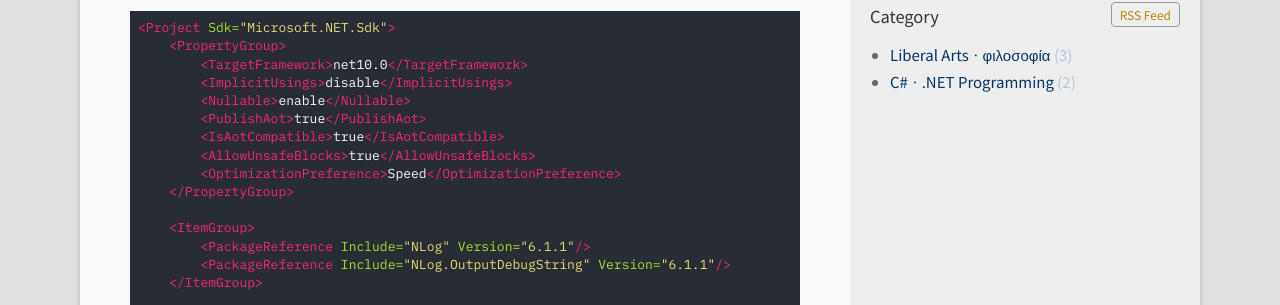
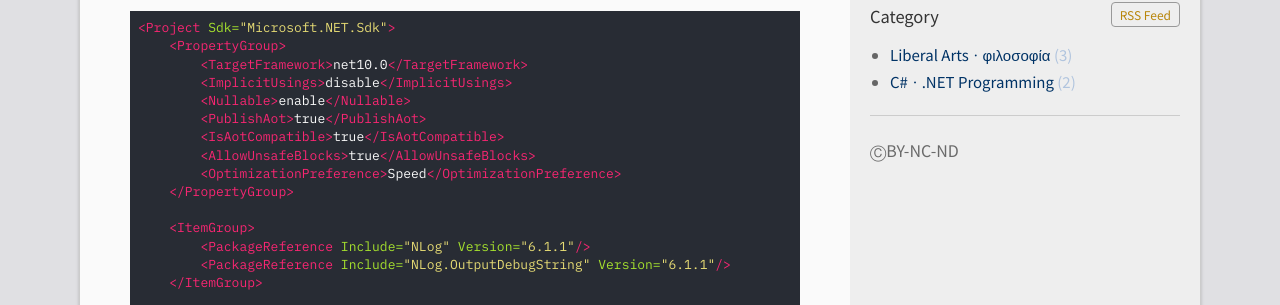
Before and after one commit to DebugJO/rustlang, a Jekyll site: the page built from index.html, in a window 1280 px wide and 900 px high, scrolled down 485 px. Shown: the part 122-427 px from the top of the window. Built offline with Jekyll 4.4.1, drawn with Linux system fonts in a browser that asks for light colours; the list of posts is cut into pages by our own code.

Commit message:
Update sidebar.html

```diff
--- a/_includes/sidebar.html
+++ b/_includes/sidebar.html
@@ -48,3 +48,7 @@
   <div class="col-box-title">TOC</div>
 </div>
 {% endif %}
+
+<div class="col-box">
+<a style="font-size:16px;color:#6a6a6a;" href="https://creativecommons.org/licenses/by-nc-nd/4.0/">ⒸBY-NC-ND</a>
+</div>
```
